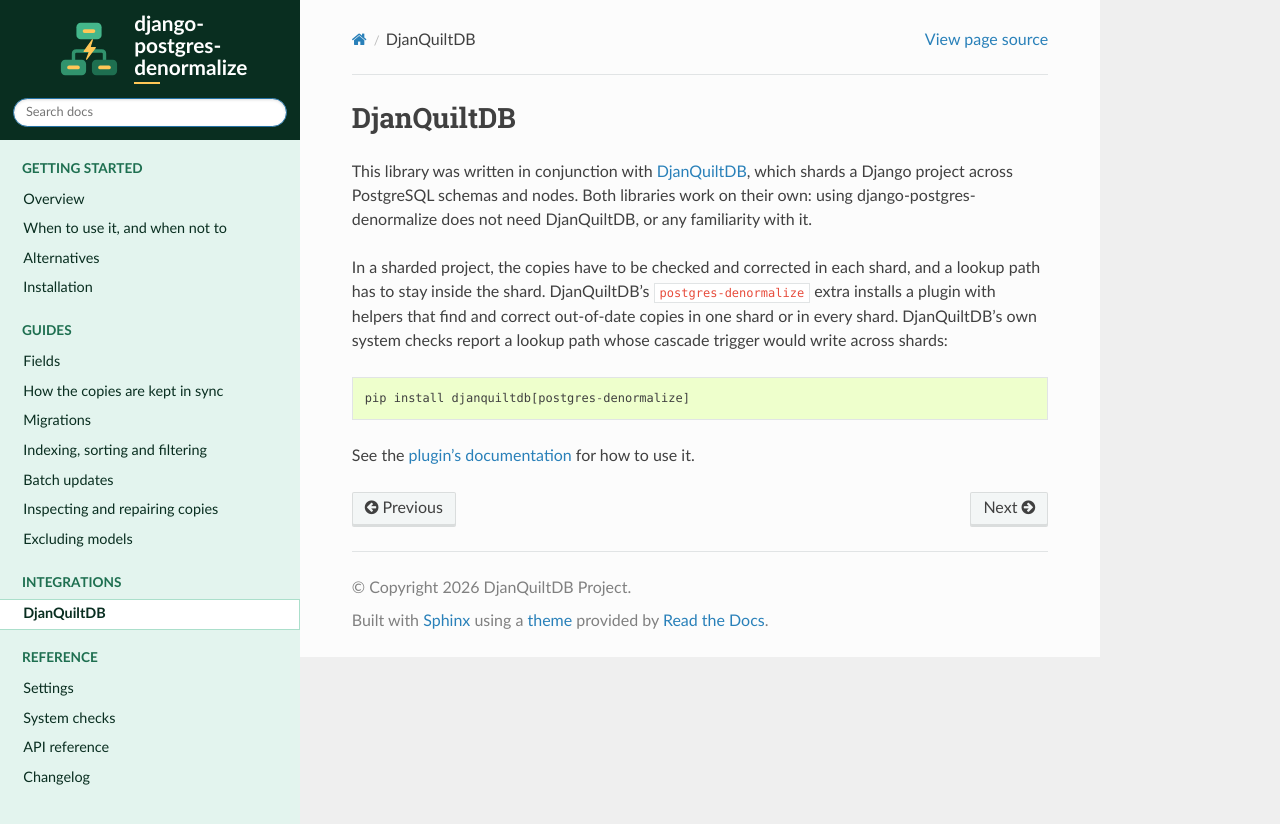
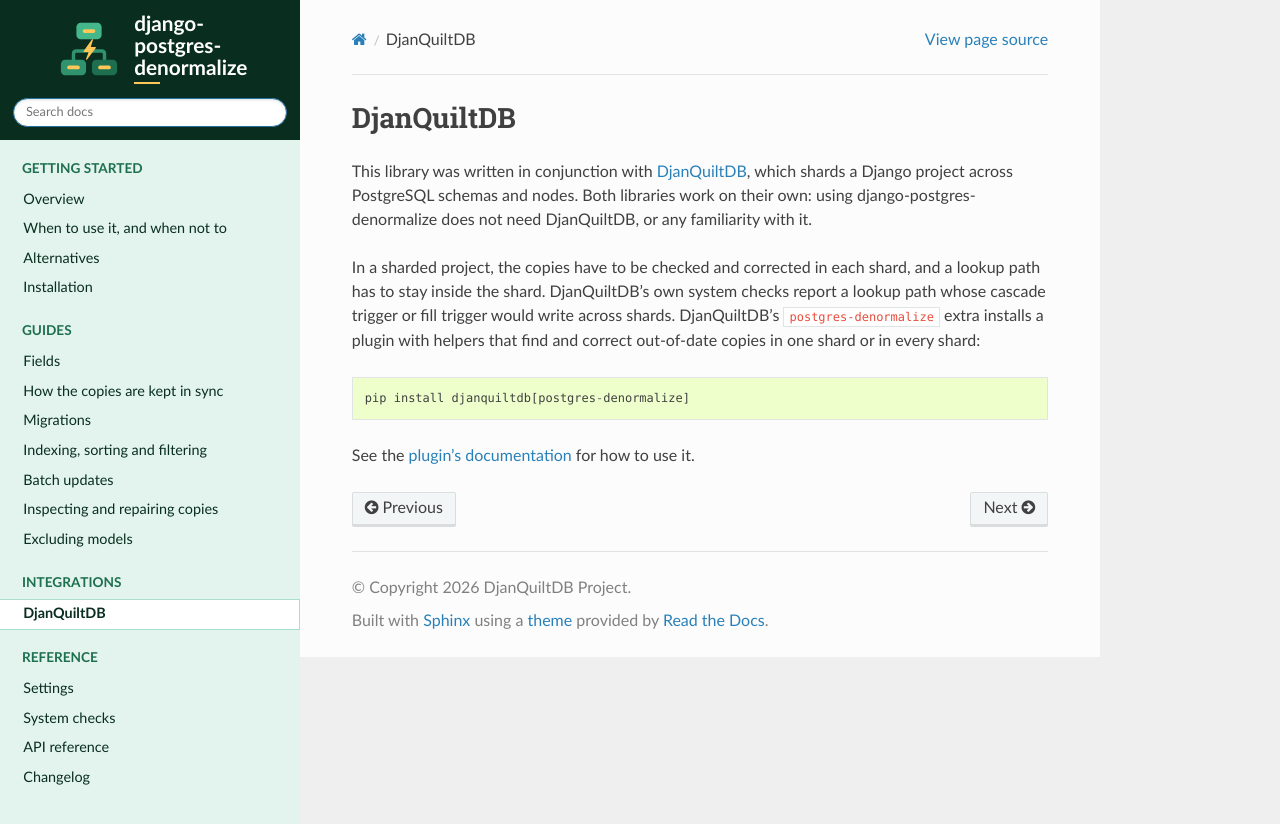
Before and after one commit to DjanQuiltDB/django-postgres-denormalize, a Sphinx documentation site: the page built from docs/integrations/djanquiltdb.rst, in a window 1280 px wide. Shown: the top 824 px of the page. Built offline with Sphinx 7.4.7 and the Read the Docs theme 3.1.0, drawn with Linux system fonts in a browser that asks for light colours.

Commit message:
Add fill trigger to DjanQuiltDB integration doc page

```diff
--- a/docs/integrations/djanquiltdb.rst
+++ b/docs/integrations/djanquiltdb.rst
@@ -7,9 +7,9 @@
 does not need DjanQuiltDB, or any familiarity with it.
 
 In a sharded project, the copies have to be checked and corrected in each shard, and a lookup path has to stay inside
-the shard. DjanQuiltDB's ``postgres-denormalize`` extra installs a plugin with helpers that find and correct out-of-date
-copies in one shard or in every shard. DjanQuiltDB's own system checks report a lookup path whose cascade trigger would
-write across shards::
+the shard. DjanQuiltDB's own system checks report a lookup path whose cascade trigger or fill trigger would write across
+shards. DjanQuiltDB's ``postgres-denormalize`` extra installs a plugin with helpers that find and correct out-of-date
+copies in one shard or in every shard::
 
     pip install djanquiltdb[postgres-denormalize]
 
```
